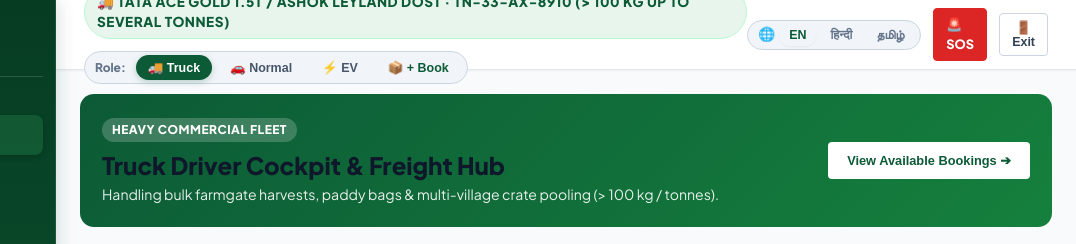
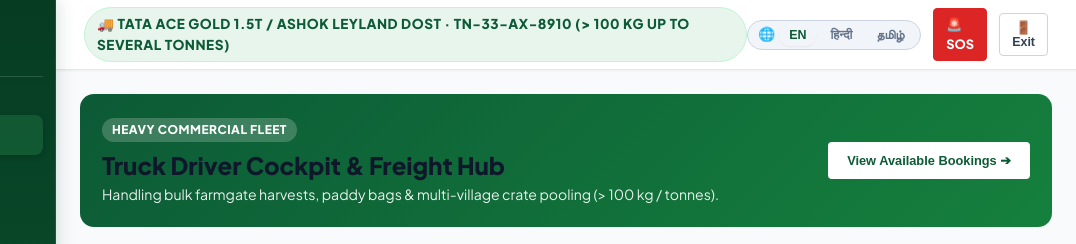
Before and after one commit to udishkrishna447/logistics, a plain HTML site: page index.html in a window 1280 px wide. Shown: the top 244 px of the page, 204-1280 px from the left. Drawn offline with nearby package versions, Linux system fonts and the light colour scheme; some packages are replaced by stand-ins of ours.

Commit message:
fix(ui): remove role switcher pill bar from dashboard navbar

```diff
--- a/index.html
+++ b/index.html
@@ -28,37 +28,6 @@
 
   <style>
     /* Role Isolation Gateway & Header Badges */
-    .role-switcher-bar {
-      display: flex;
-      align-items: center;
-      gap: 6px;
-      background: #f1f5f9;
-      border: 1px solid #cbd5e1;
-      border-radius: 9999px;
-      padding: 3px 6px;
-    }
-    .role-switcher-btn {
-      border: none;
-      background: transparent;
-      padding: 5px 12px;
-      border-radius: 9999px;
-      font-weight: 700;
-      font-size: 0.78rem;
-      cursor: pointer;
-      display: flex;
-      align-items: center;
-      gap: 5px;
-      color: #475569;
-      transition: all 0.2s;
-    }
-    .role-switcher-btn:hover {
-      background: #e2e8f0;
-    }
-    .role-switcher-btn.active-role {
-      background: #0c5a36;
-      color: #ffffff;
-      box-shadow: 0 2px 6px rgba(12, 90, 54, 0.25);
-    }
 
     /* Gateway Landing Screen */
     .login-gateway-overlay {
@@ -464,14 +433,6 @@
             🚚 Tata Ace 1.5T · TN-33-AX-8910 (> 100 kg)
           </span>
 
-          <!-- 1-Click Role Switcher Pill Bar (For Evaluators & Testing) -->
-          <div class="role-switcher-bar">
-            <span style="font-size: 0.75rem; font-weight: 800; color: #64748b; margin: 0 4px;">Role:</span>
-            <button class="role-switcher-btn active-role" data-role="TRUCK" onclick="loginAsRole('TRUCK')">🚚 Truck</button>
-            <button class="role-switcher-btn" data-role="NORMAL" onclick="loginAsRole('NORMAL')">🚗 Normal</button>
-            <button class="role-switcher-btn" data-role="EV" onclick="loginAsRole('EV')">⚡ EV</button>
-            <button class="role-switcher-btn" onclick="openCustomerBookingModal()" style="color: #0c5a36; font-weight: 800;">📦 + Book</button>
-          </div>
         </div>
 
         <div class="nav-right" style="display: flex; align-items: center; gap: 12px;">
```
Also changed, not shown: transporter log mod/index.html (+0 -39 lines).
